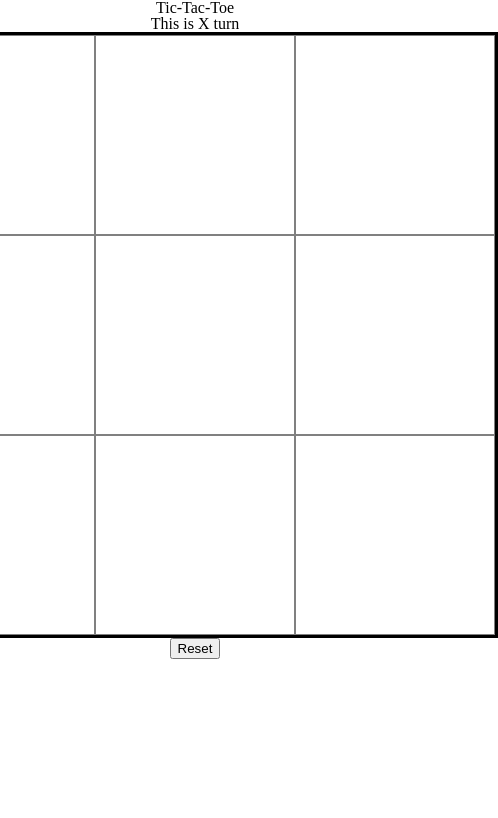
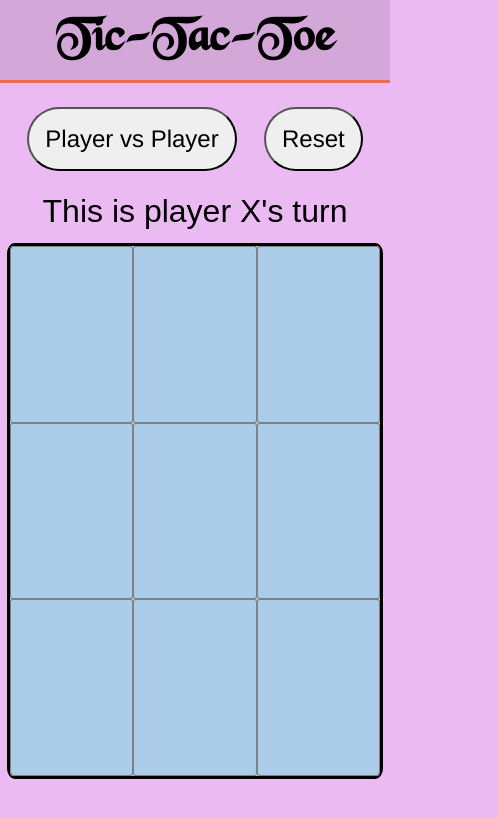
Before and after one commit to truongwerk/Tic-Tac-Toe, a plain HTML site: page index.html in a window 390 px wide. Shown: the whole page, 498 px wide, since content can reach past the window. Drawn offline with Linux system fonts and the light colour scheme; a web font is replaced by a local one.

Commit message:
done P vs P

```diff
--- a/index.html
+++ b/index.html
@@ -5,14 +5,17 @@
 		<meta http-equiv="X-UA-Compatible" content="IE=edge" />
 		<meta name="viewport" content="width=device-width, initial-scale=1.0" />
 		<link rel="stylesheet" href="styles/main.css" />
+		<link rel="icon" href="styles/X_icon.png" />
 		<title>Tic Tac Toe</title>
 	</head>
 	<body>
-		<h1>Tic-Tac-Toe</h1>
-		<p id="announcer">This is X turn</p>
-		<div id="container">
+		<h1 id="title">Tic-Tac-Toe</h1>
+		<div id="controlPanel">
+			<button id="modeButton" class="button">Player vs Player</button
+			><button id="resetButton" class="button">Reset</button>
 		</div>
-		<button id="resetButton">Reset</button>
+		<p id="announcer"></p>
+		<div id="container"></div>
 		<script src="script/main.js"></script>
 	</body>
 </html>
--- a/script/main.js
+++ b/script/main.js
@@ -28,12 +28,13 @@ function checkFreeSpace(freeSpaces, index) {
 const gameControllerPvP = () => {
 	let sign = "X";
 	let result = "continue";
+	displayAnnouncer(result, sign);
 	const game = gameBoard();
 	const boards = document.querySelectorAll(".square");
 	boards.forEach((board) => {
 		board.addEventListener("click", function () {
-			if (checkFreeSpace(game.freeSpaces(), board.id)) {
-				if (result === "continue") {
+			if (result === "continue") {
+				if (game.board[board.id] === "") {
 					game.setBoard(board.id, sign);
 					if (sign === "X") {
 						sign = "O";
@@ -41,21 +42,22 @@ const gameControllerPvP = () => {
 						sign = "X";
 					}
 					result = gameResultController(game.board, game.freeSpaces());
-					displayController(game, sign, result);
+					displayController(game);
+					displayAnnouncer(result, sign);
 				}
 			}
 		});
 	});
 };
 
-function displayController(game, sign, result) {
+//Display game board
+function displayController(game) {
 	const imageX = document.createElement("img");
 	imageX.src = "../styles/X_icon.png";
 	imageX.style.width = "75%";
 	const imageO = document.createElement("img");
 	imageO.src = "../styles/O_icon.png";
 	imageO.style.width = "75%";
-	//Display game board
 	for (let i = 0; i < 9; i++) {
 		const box = document.getElementById(`${i}`);
 		if (!box.firstChild) {
@@ -66,24 +68,31 @@ function displayController(game, sign, result) {
 			}
 		}
 	}
-	//Display announcer
-	const announcer = document.querySelector("#announcer");
-	if (result == "continue") {
-		if (sign === "X") {
-			announcer.innerText = "This is X's turn";
-		} else {
-			announcer.innerText = "This is 0's turn";
-		}
-	} else if (result === "X") {
-		announcer.innerText = "Player X win";
-	} else if (result === "O") {
-		announcer.innerText = "Player O win";
-	} else {
-		announcer.innerText = "Draw!";
-	}
+}
+
+/**
+ *
 	console.log(game.board);
 	console.log(game.freeSpaces().length);
 	console.log(result);
+ */
+
+//Display announcer
+function displayAnnouncer(result, sign) {
+	const announcer = document.querySelector("#announcer");
+	announcer.style.color = "black";
+	if (result == "continue") {
+		announcer.innerText = `This is player ${sign}'s turn`;
+	} else if (result === "X") {
+		announcer.style.color = "red";
+		announcer.innerText = "Player X win";
+	} else if (result === "O") {
+		announcer.style.color = "red";
+		announcer.innerText = "Player O win";
+	} else {
+		announcer.style.color = "yellow";
+		announcer.innerText = "Draw!";
+	}
 }
 
 const clearAndCreate = () => {
@@ -142,14 +151,28 @@ function gameResultController(board, freeSpaces) {
 	return "continue";
 }
 
-const resetBtn = document.querySelector("#resetButton");
-resetBtn.addEventListener("click", function () {
+(function () {
 	const board = clearAndCreate();
-	board.reset();
 	board.create();
 	gameControllerPvP();
-});
-
-const board = clearAndCreate();
-board.create();
-gameControllerPvP();
+	let gameMode = "PvsP";
+	const modeBtn = document.querySelector("#modeButton");
+	modeBtn.addEventListener("click", function () {
+		if (gameMode === "PvsP") {
+			gameMode = "PvsB";
+			modeBtn.innerText = "Player vs Bot";
+		} else if (gameMode === "PvsB") {
+			gameMode = "BvsP";
+			modeBtn.innerText = "Bot vs Player";
+		} else {
+			gameMode = "PvsP";
+			modeBtn.innerText = "Player vs Player";
+		}
+	});
+	const resetBtn = document.querySelector("#resetButton");
+	resetBtn.addEventListener("click", function () {
+		board.reset();
+		board.create();
+		gameControllerPvP();
+	});
+})();
--- a/styles/main.css
+++ b/styles/main.css
@@ -129,23 +129,86 @@ table {
 }
 
 /*Above is css reset.*/
-body{
+body {
+	height: 100%;
 	display: flex;
 	flex-flow: column nowrap;
 	align-items: center;
-	justify-content: center;
+	justify-content: space-evenly;
+	background-color: rgba(218, 119, 231, 0.5);
+	transition: all cubic-bezier(0.075, 0.82, 0.165, 1);
+}
+
+@font-face {
+	font-family: title;
+	src: url(BLKCHCRY.TTF);
+}
+#title {
+	background-color: rgb(0, 0, 0, 0.1);
+	width: 100%;
+	text-align: center;
+	font-size: 5rem;
+	font-family: title, Arial, Helvetica, sans-serif;
+	font-weight: bold;
+	padding-top: 1rem;
+	padding-bottom: 1rem;
+	border-bottom: 3px rgb(248, 70, 5, 0.6) solid;
+}
+#controlPanel {
+	display: flex;
+	flex-flow: row nowrap;
+	justify-content: space-evenly;
+	margin: 1.5rem 0 1.5rem 0;
+	width: 530px;
+}
+.button {
+	font-size: x-large;
+	font-family: "Franklin Gothic Medium", "Arial Narrow", Arial, sans-serif;
+	padding: 1rem;
+	border-radius: 50px;
+}
+.button:active {
+	background-color: yellow;
+	border: red 2px solid;
+}
+@font-face {
+	font-family: announcer;
+	src: url(KGBlankSpaceSketch.ttf);
+}
+#announcer {
+	text-align: center;
+	margin-bottom: 1rem;
+	font-family: announcer, Arial, Helvetica, sans-serif;
+	font-size: xx-large;
 }
 #container {
+	margin-bottom: 1rem;
+	background-color: rgb(108, 226, 226, 0.5);
 	display: grid;
 	grid-template-columns: 1fr 1fr 1fr;
 	grid-template-rows: 1fr 1fr 1fr;
-	width: 600px;
-	height: 600px;
+	width: 530px;
+	height: 530px;
 	border: 3px black solid;
+	border-radius: 2%;
 }
-.square{
+.square {
 	display: flex;
 	align-items: center;
 	justify-content: center;
 	border: 1px gray solid;
+	border-radius: 2%;
+	transition: 5s;
 }
+@media only screen and (max-width: 550px) {
+	#title {
+		font-size: 3rem;
+	}
+	#controlPanel {
+		width: 100%;
+	}
+	#container {
+		position: relative;
+		width: 95%;
+	}
+}
```
Also changed, not shown: styles/BLKCHCRY.TTF (added), styles/tic-tac-toe_39453.png (deleted), 1 other file.
